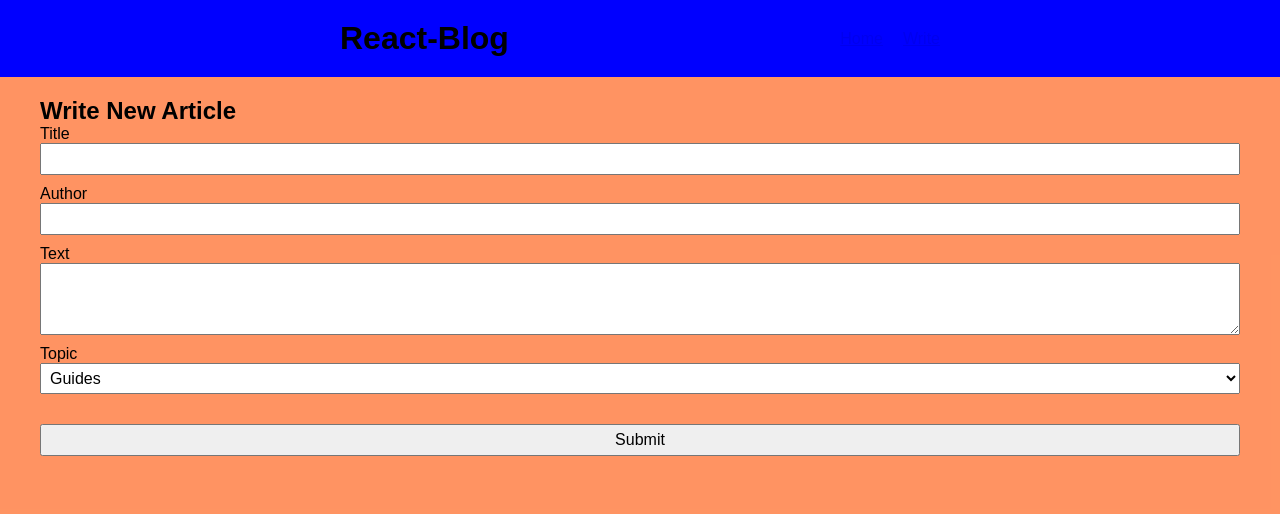
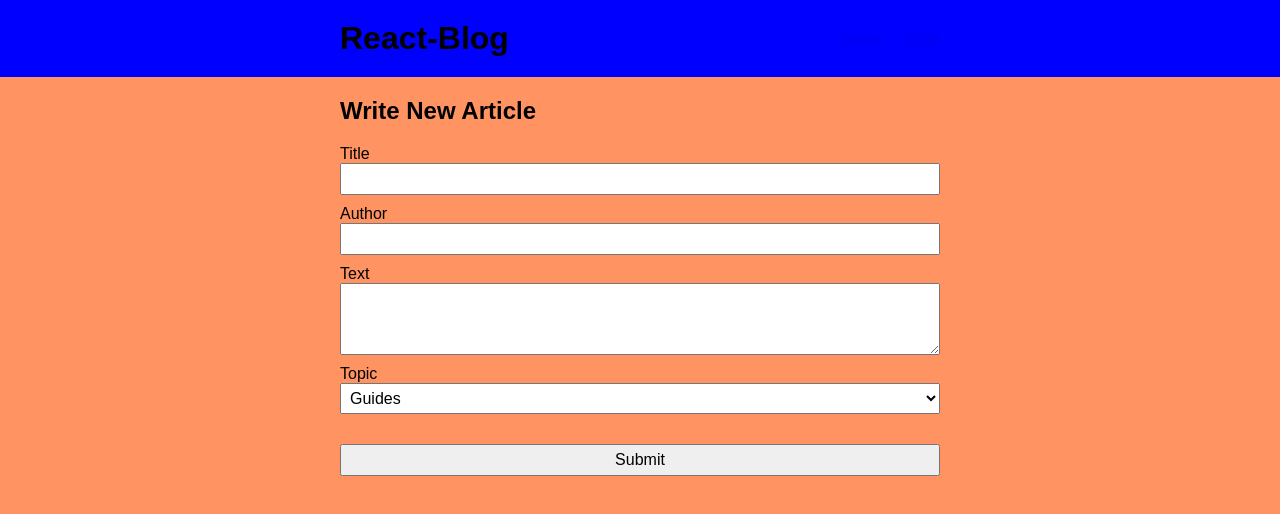
Before and after one commit to davidnb3/react-blog, a React (Create React App) app: page /write in a window 1280 px wide. Shown: the top 514 px of the page. Built offline with nearby package versions, Linux system fonts and the light colour scheme.

Commit message:
changed style sizes

```diff
--- a/src/pages/pages.css
+++ b/src/pages/pages.css
@@ -1,9 +1,10 @@
 .page-container {
-  max-width: 1200px;
+  max-width: 600px;
   margin: auto;
   padding: 20px;
 }
 
 h2 {
-  margin: 0;
+  margin-top: 0px;
+  margin-bottom: 20px;
 }
```
